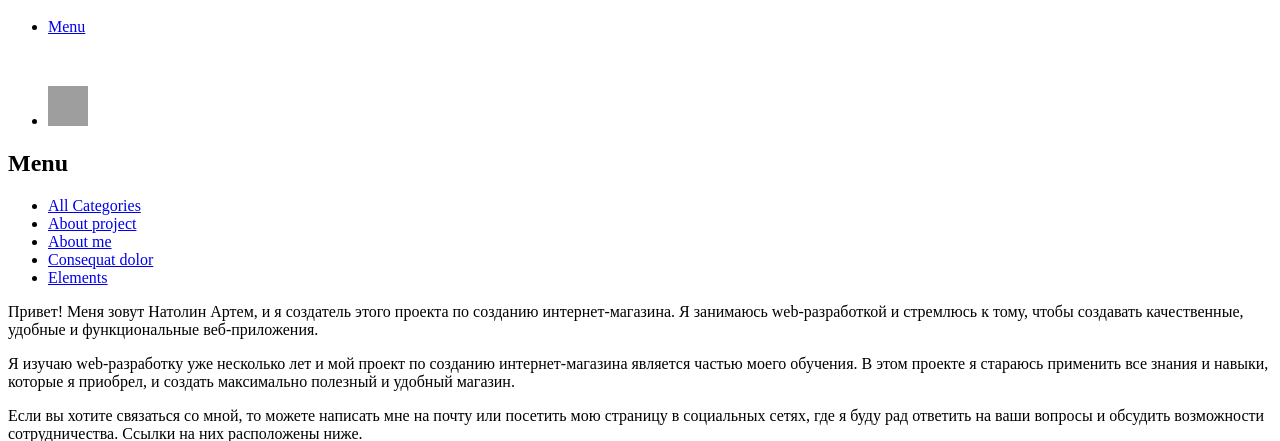
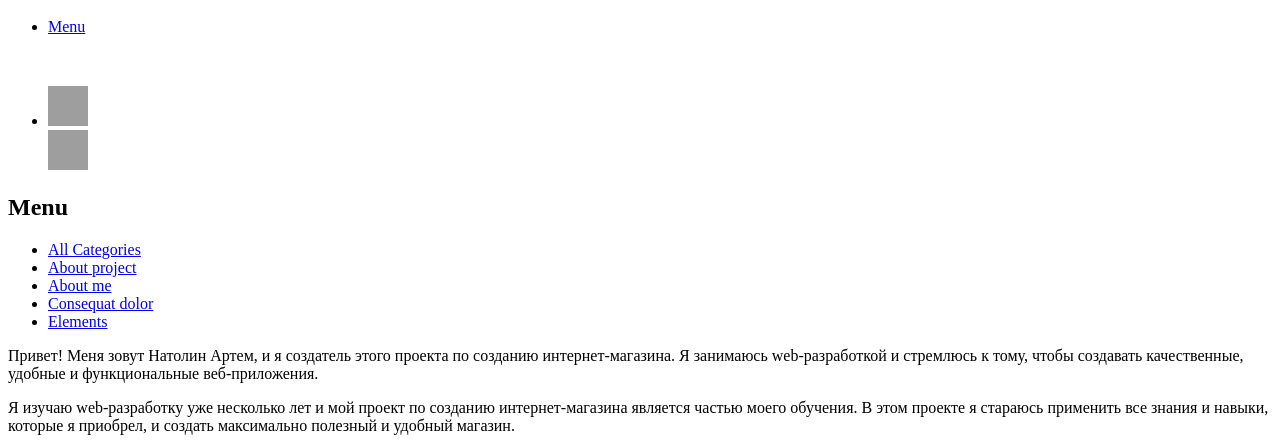
Before and after one commit to dagedarr/StoreProject, a Django app: page /about/me/ in a window 1280 px wide. Shown: the part 310-751 px from the top of the page. Run offline with Django 3.2, Linux system fonts and the light colour scheme; parts of the project's set-up code (start-up, migrations or seed data) failed here and were passed over; some libraries are stand-ins or nearby versions; grey boxes are pictures that could not be loaded.

Commit message:
profile added

```diff
--- a/OnlineStore/templates/includes/header.html
+++ b/OnlineStore/templates/includes/header.html
@@ -15,8 +15,11 @@
                     <br>
                     <ul class="actions">
                         <li>
-                            <a href="/cart">
+                            <a href="{% url 'cart:cart' %}">
                             <img src ="{% static "images/cart.jpg" %}" width="40" height="40" ></a>
+                            <br>
+                            <a href="{% url 'user:profile' request.user.username %}">
+                            <img src ="{% static "images/profile.png" %}" width="40" height="40" ></a>
                         </li>
                     </ul>
                 </nav>
```
